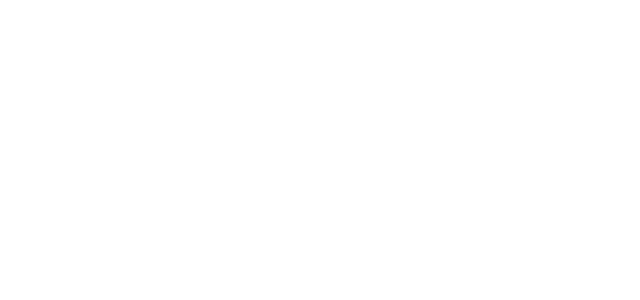
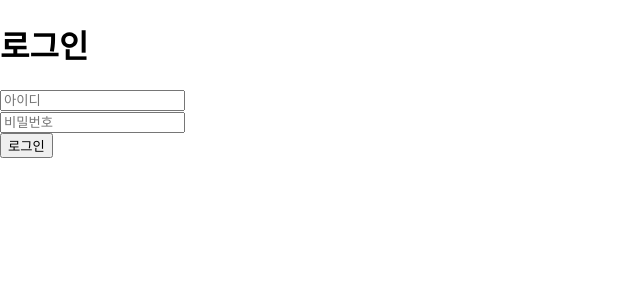
Before and after one commit to coolcjg/pipe-react, a React (Create React App) app: page /loginForm in a window 1280 px wide. Before the commit this address had no page. Shown: the top 300 px of the page, without its empty margins (0-640 px from the left). Built offline with nearby package versions, Linux system fonts and the light colour scheme.

Commit message:
로그인 처리 작업중

```diff
--- a/package.json
+++ b/package.json
@@ -8,6 +8,7 @@
     "@testing-library/user-event": "^13.2.1",
     "axios": "^1.3.0",
     "immer": "^9.0.19",
+    "js-sha256": "^0.9.0",
     "qs": "^6.11.0",
     "react": "^18.2.0",
     "react-datepicker": "^4.10.0",
--- a/src/App.js
+++ b/src/App.js
@@ -1,6 +1,7 @@
 import React from 'react';
 import { BrowserRouter, Routes, Route } from 'react-router-dom';
 import Main from './view/main';
+import LoginForm from './view/loginForm';
 
 import List from './view/list';
 import Write from './view/write';
@@ -15,6 +16,7 @@ const App = () => {
       <BrowserRouter>
         <Routes>
           <Route path="/" element={<Main />}></Route>
+          <Route path="/loginForm" element={<LoginForm />}></Route>
           <Route path="/list" element={<List />}></Route>
           <Route path="/write" element={<Write />}></Route>
           <Route path="/view" element={<View />}></Route>
--- /dev/null
+++ b/src/view/loginForm.js
@@ -0,0 +1,52 @@
+import { useState, useEffect, useRef } from 'react';
+import { sha256 } from 'js-sha256';
+import axios from "axios";
+
+const LoginForm = () => {
+
+    const [inputs, setInputs] = useState({
+        userId: ''
+        , password: ''
+    })
+
+    const handleChange = (e) => {
+
+        const name = e.target.name;
+        const value = e.target.value;
+
+        setInputs({ ...inputs, [name]: value })
+    }
+
+    const login = () => {
+
+        const encryptPassword = sha256(inputs.password);
+
+        axios.post('http://localhost:8080/login', {
+            userId: inputs.userId
+            , password: encryptPassword
+        }).then((response) => {
+
+
+        }).catch((error) => {
+            console.error(error);
+        })
+
+    }
+
+    return (
+        <>
+            <div>
+                <h1>로그인</h1>
+                <div>
+                    <input type="text" id="userId" name="userName" placeholder="아이디" onChange={handleChange} />
+                </div>
+                <div>
+                    <input type="password" id="password" name="password" placeholder="비밀번호" onChange={handleChange} />
+                </div>
+                <button onClick={login}>로그인</button>
+            </div>
+        </>
+    )
+}
+
+export default LoginForm;
--- /dev/null
+++ b/src/view/loginStatus.js
@@ -0,0 +1,27 @@
+import { useNavigate } from 'react-router-dom';
+
+const LoginStatus = () => {
+
+    const navigate = useNavigate();
+    const loginForm = () => {
+        navigate('/loginForm');
+    }
+
+    return (
+        <>
+            <div>
+                <div>
+                    <button onClick={loginForm}>로그인</button>
+                </div>
+
+                <div>
+                    <p>아이디</p>
+                </div>
+            </div>
+        </>
+
+    )
+
+}
+
+export default LoginStatus;
--- a/src/view/main.js
+++ b/src/view/main.js
@@ -1,7 +1,11 @@
+import LoginStatus from './loginStatus';
+
 const Main = () => {
     return (
         <>
+            <LoginStatus></LoginStatus>
             <h3>메인 페이지</h3>
+
         </>
     );
 };
--- a/src/view/write.js
+++ b/src/view/write.js
@@ -2,6 +2,7 @@ import { useState, useEffect, useRef } from 'react';
 import { useNavigate } from 'react-router-dom';
 import DatePicker from "react-datepicker";
 import { checkPassword } from "../common/common.js"
+import { sha256 } from 'js-sha256';
 import "../react-datepicker.css";
 
 
@@ -151,7 +152,7 @@ const Write = () => {
         let form = new FormData();
         form.append("userId", inputs.userId);
         form.append("userName", inputs.userName);
-        form.append("password", inputs.password);
+        form.append("password", sha256(inputs.password));
 
         let year = birthDayRefer.current.props.selected.getFullYear();
         let month = birthDayRefer.current.props.selected.getMonth() + 1;
```
Also changed, not shown: 1 other file (tests, documents, lock files or other folders).
